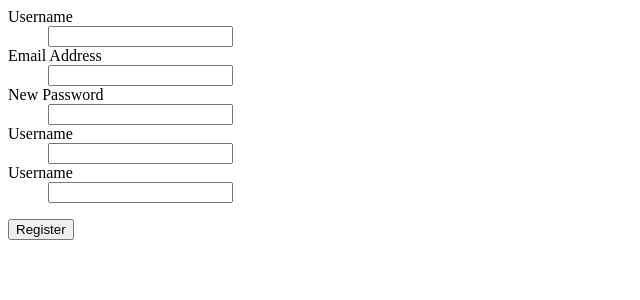
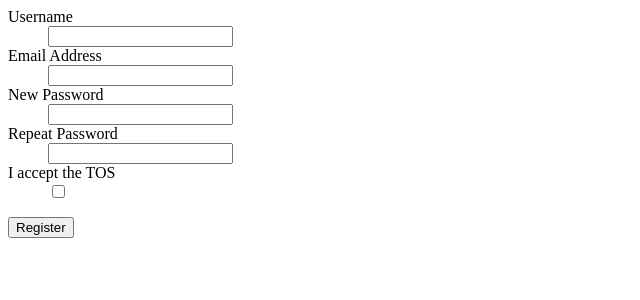
Before and after one commit to genagain/get-with-the-times, a Flask app: page /register in a window 1280 px wide. Shown: the top 300 px of the page, without its empty margins (0-640 px from the left). Run offline with Flask 2, Linux system fonts and the light colour scheme; some libraries are stand-ins or nearby versions.

Commit message:
the form is now submitting actual data

```diff
--- a/app/templates/register.html
+++ b/app/templates/register.html
@@ -4,8 +4,8 @@
         {{ render_field(form.username) }}
         {{ render_field(form.email) }}
         {{ render_field(form.password) }}
-        {{ render_field(form.username) }}
-        {{ render_field(form.username) }}
+        {{ render_field(form.confirm) }}
+        {{ render_field(form.accept_tos) }}
     </dl>
     <p><input type=submit value=Register>
 </form>
```
